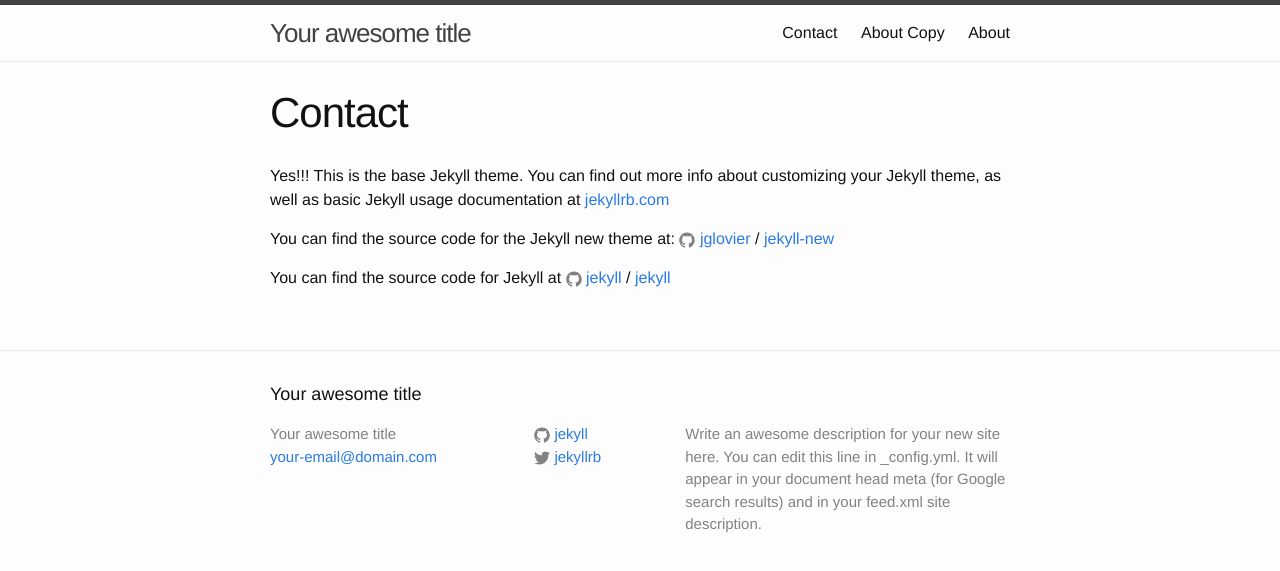
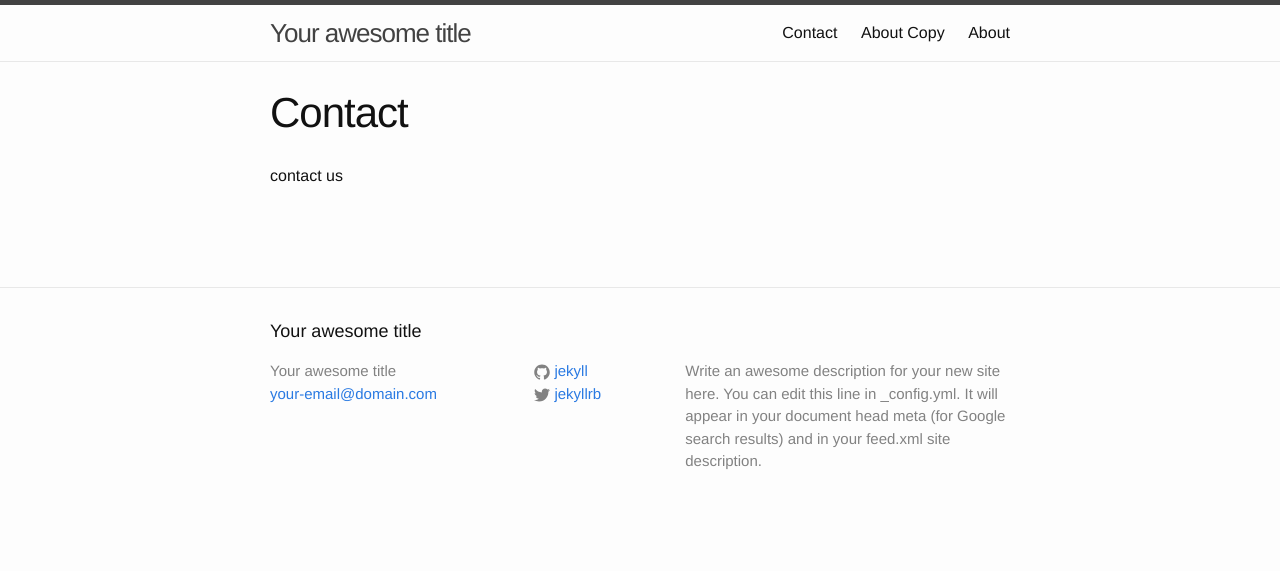
Before and after one commit to bigplants/jekyll_trial, a Jekyll site: the page built from about-copy-2.md, in a window 1280 px wide. Shown: the top 571 px of the page. Built offline with Jekyll 4.4.1, drawn with Linux system fonts in a browser that asks for light colours.

Commit message:
Updated '/about-copy-2.md' via CloudCannon

```diff
--- a/about-copy-2.md
+++ b/about-copy-2.md
@@ -4,8 +4,6 @@ title: Contact
 permalink: /contact/
 ---
 
-Yes!!! This is the base Jekyll theme. You can find out more info about customizing your Jekyll theme, as well as basic Jekyll usage documentation at [jekyllrb.com](http://jekyllrb.com/)
+contact us
 
-You can find the source code for the Jekyll new theme at: {% include icon-github.html username="jglovier" %} / [jekyll-new](https://github.com/jglovier/jekyll-new)
-
-You can find the source code for Jekyll at {% include icon-github.html username="jekyll" %} / [jekyll](https://github.com/jekyll/jekyll)
+&nbsp;
```
